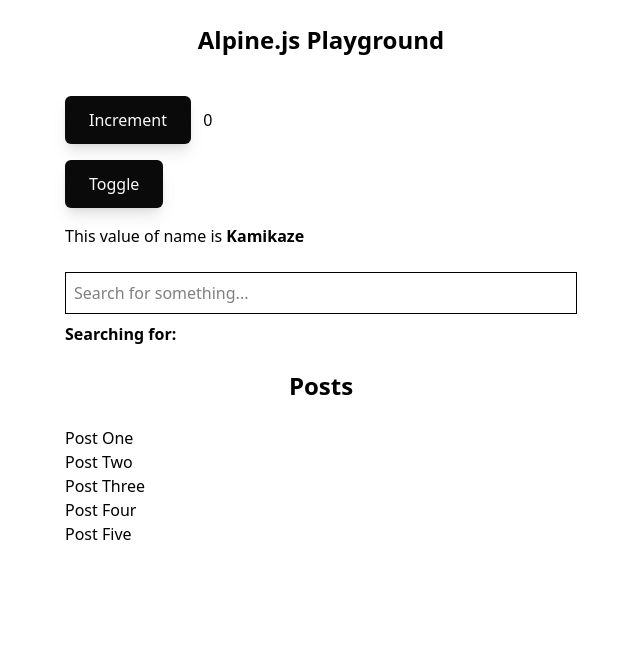
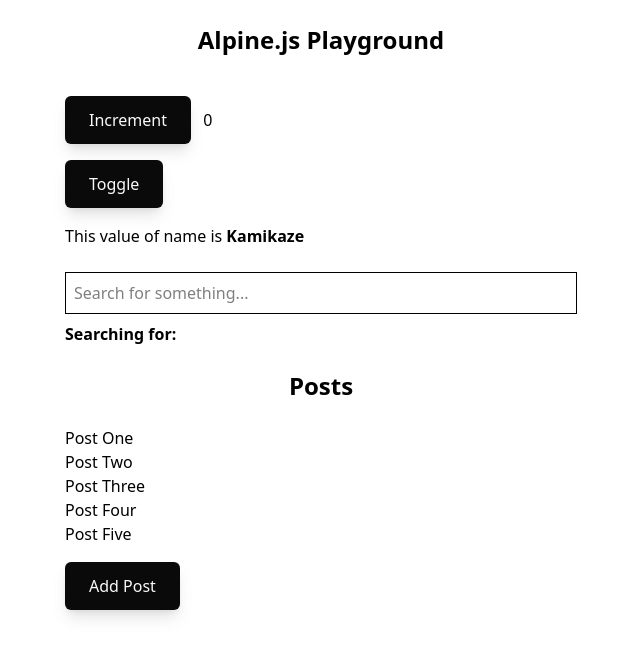
Before and after one commit to Konradx3/alpine-playground, a plain HTML site: page index.html in a window 1280 px wide. Shown: the whole page, without its empty margins (319-959 px from the left). Drawn offline with nearby package versions, Linux system fonts and the light colour scheme.

Commit message:
Feature: manipulating state

```diff
--- a/index.html
+++ b/index.html
@@ -88,6 +88,13 @@
         <template x-for="post in posts">
             <div x-text="post.title"></div>
         </template>
+
+        <button
+            @click="posts.push({title: 'New Post'})"
+            class="mt-4 bg-neutral-950 inline-flex h-12 items-center justify-center rounded-md px-6 font-medium text-neutral-50 shadow-lg shadow-neutral-500/20 transition active:scale-95"
+        >
+            Add Post
+        </button>
     </div>
 </main>
 </body>
```
